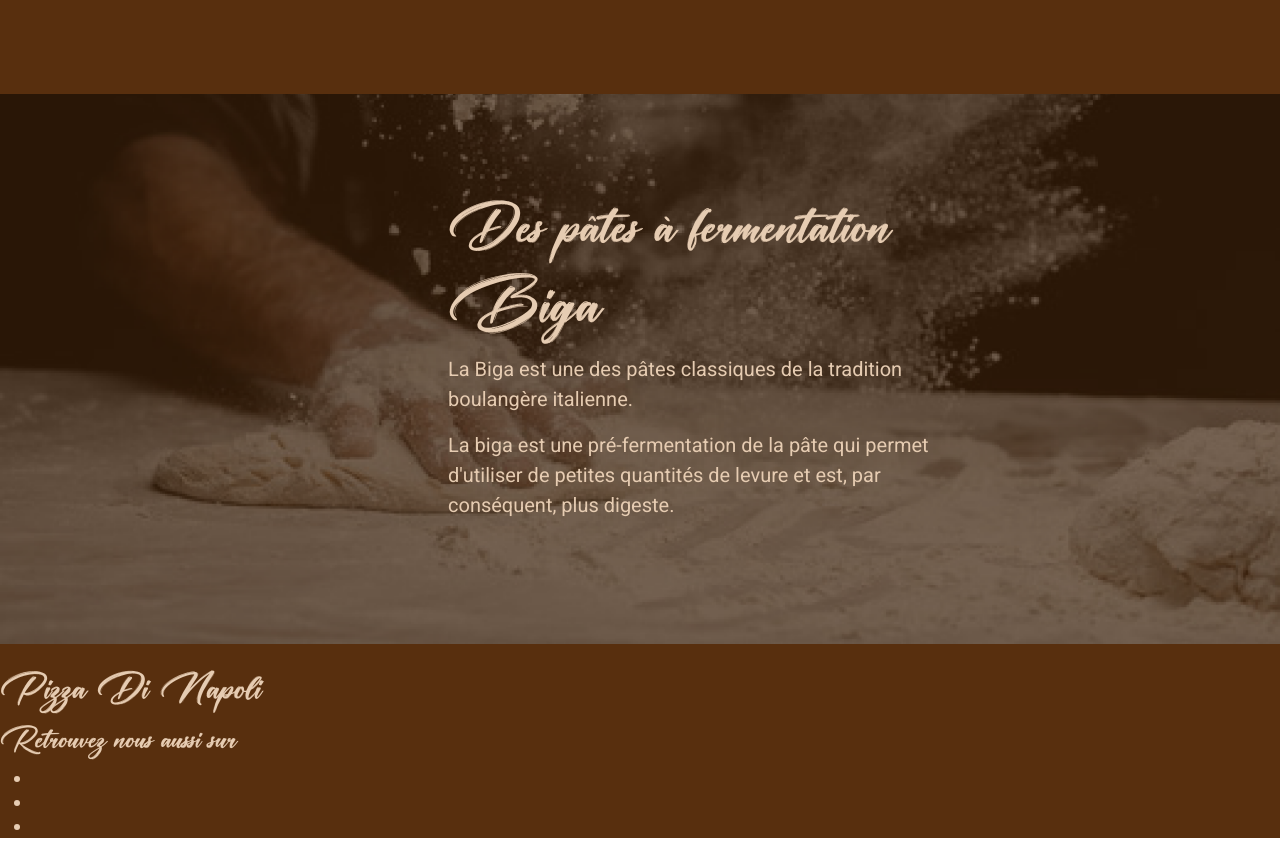
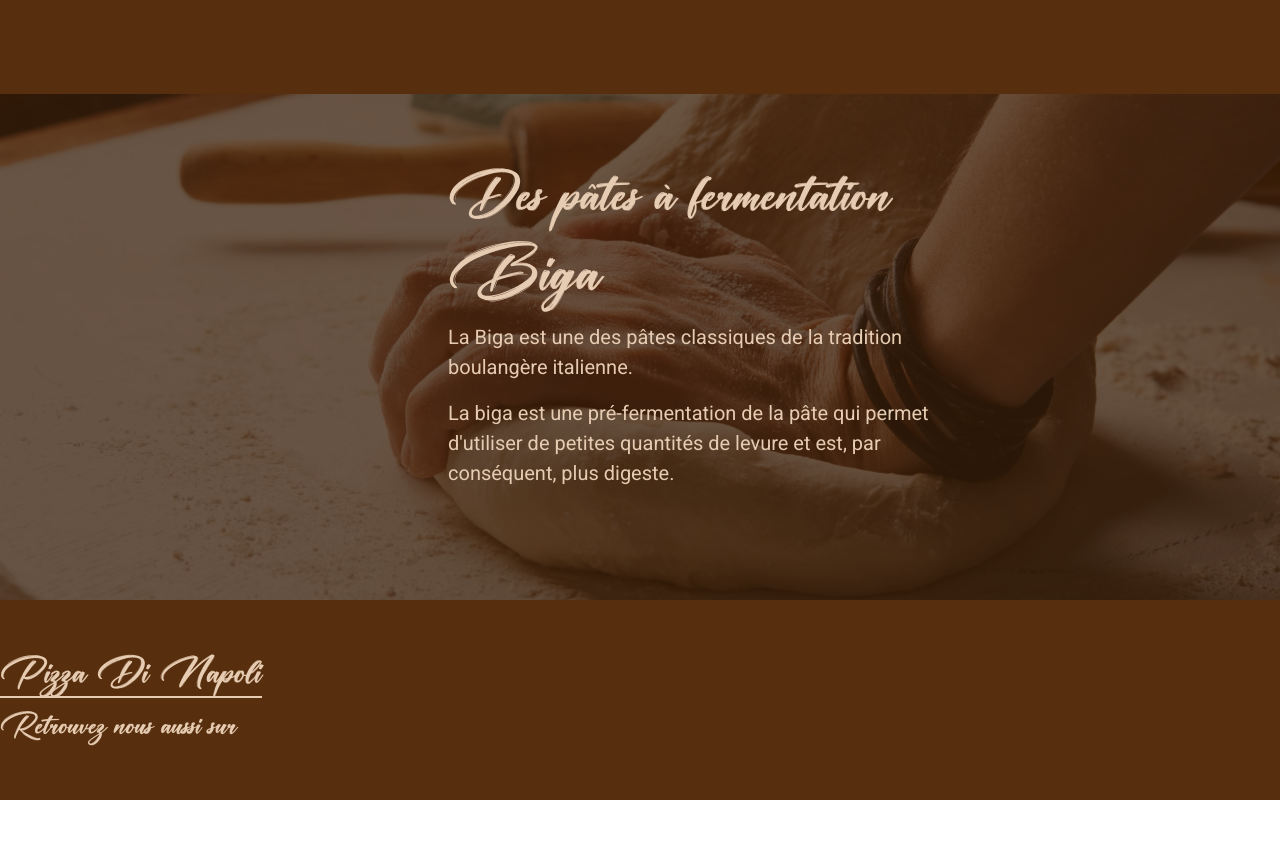
Before and after one commit to MariannePiquetNowak/dinapoli, a React (Create React App) app in the folder dinapoli-front/: page / in a window 1280 px wide. Shown: the part 2112-2966 px from the top of the page. After the commit the page ends 2912 px from the top, so only its background shows below. Built offline with nearby package versions, Linux system fonts and the light colour scheme; no server answers.

Commit message:
modification scss section-info

```diff
--- a/dinapoli-front/src/Layouts/Footer/Footer.jsx
+++ b/dinapoli-front/src/Layouts/Footer/Footer.jsx
@@ -8,14 +8,16 @@ function Footer() {
   useEffect(() => {
     fetch(getItems("social"))
     .then(res => res.json())
-    .then(datas => console.log(datas))
+    .then(datas => setSocial(datas.data))
   },[]);
+
+  console.log(socials);
 
 
 
 
   return (
-    <footer>
+    <footer className="py-5">
       <h1>Pizza Di Napoli</h1>
       <section className="contact">
         <div className="contact__hours"></div>
@@ -23,13 +25,10 @@ function Footer() {
       </section>
       <section>
         <h2>Retrouvez nous aussi sur</h2>
-        <ul>
-         <li><a href="">
 
-          </a></li>
-         <li><a href=""></a></li>
-         <li><a href=""></a></li>
-        </ul>
+        <a href="#"></a>
+        <a href="#"></a>
+        <a href="#"></a>
       </section>
     </footer>
   )
--- a/dinapoli-front/src/Layouts/Footer/styles.scss
+++ b/dinapoli-front/src/Layouts/Footer/styles.scss
@@ -0,0 +1,9 @@
+footer {
+    h1 {
+        border-bottom: 2px solid $BASE-COLOR;
+        display: inline-block;
+    }
+    .contact {
+
+    }
+}
--- a/dinapoli-front/src/Layouts/Menu/styles.scss
+++ b/dinapoli-front/src/Layouts/Menu/styles.scss
@@ -61,7 +61,7 @@
         width: 100% !important;
 
         h1 {
-            font-size: $MD-TITLE;
+            font-size: $SM-TITLE;
             border-bottom: 2px $BASE-COLOR solid;
         }
         .card {
--- a/dinapoli-front/src/Layouts/SectionInfo/styles.scss
+++ b/dinapoli-front/src/Layouts/SectionInfo/styles.scss
@@ -1,54 +1,50 @@
 .info {
     width: 100%;
-    padding: 2em 5em;
     text-align: center;
-    position: relative;
+    position: sticky;
     background-color:transparent;
     display: flex;
     justify-content: center;
     align-items: center !important;
+    background-color:$BG-BDARK;
 
 
     .parallax-info {
-        background: url("../../assets/images/dinapoli-biga.png");
+        background: url("../../assets/images/bakery-dough.jpg");
+        opacity: 0.25;
         background-attachment: fixed;
         background-size: cover;
         background-position: center;
         background-repeat: no-repeat;
-        height: 750px !important;
+        top: 0;
         width: 100vw;
         position: absolute;
-        top: 0;
+        bottom: 0;
         left: 0;
         z-index: 1;
+    }
 
-    }
     .Card-dinapoli  {
         position: sticky;
         // top: 0;
         z-index: 2;
         max-width: 800px !important;
-        h2 { font-size: $MD-TITLE; }
-        span { font-size: $LG-TITLE; }
+        h2 { font-size: $SM-TITLE; }
+        span { font-size: $MD-TITLE; }
     }
 
 }
 
 
-@media screen and (min-width: $BREAKPOINT-MOBILE-LAND) {
-    .info .parallax-info {
-        height: 550px !important;
-    }
-
-}
-
 @media screen and (min-width: $BREAKPOINT-TABLET) {
     .info {
         text-align: start;
         justify-content: flex-end;
+        padding: 0 5em;
 
-        .parallax-info {
-            height: 450px !important;
+        .Card-dinapoli {
+            h2 { font-size: $MD-TITLE; }
+            span { font-size: $LG-TITLE; }
         }
     }
 }
@@ -59,10 +55,6 @@
         display: flex;
         justify-content: flex-end;
 
-        .parallax-info {
-            height: 550px !important;
-        }
-
         .Card-dinapoli {
             padding-right: 10em;
             span { font-size: $XL-TITLE; }
--- a/dinapoli-front/src/assets/scss/Main.scss
+++ b/dinapoli-front/src/assets/scss/Main.scss
@@ -8,6 +8,7 @@
 @import "../../Layouts/IconServices/styles.scss";
 @import "../../Layouts/BlogAccess/styles.scss";
 @import "../../Layouts/SectionInfo/styles.scss";
+@import "../../Layouts/Footer/styles.scss";
 
 
 //components
```
Also changed, not shown: dinapoli-front/src/assets/images/bakery-dough.jpg (added).
